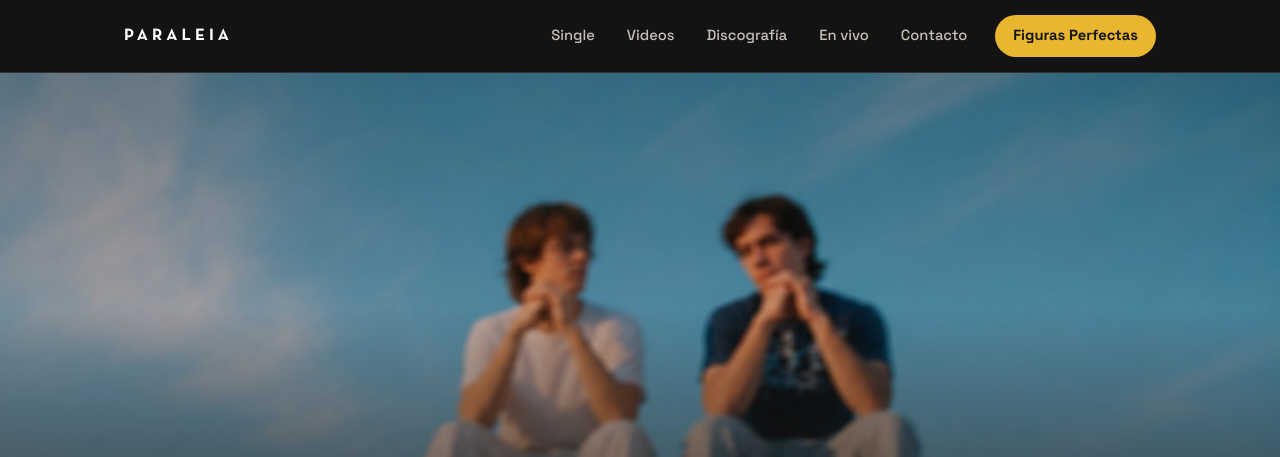
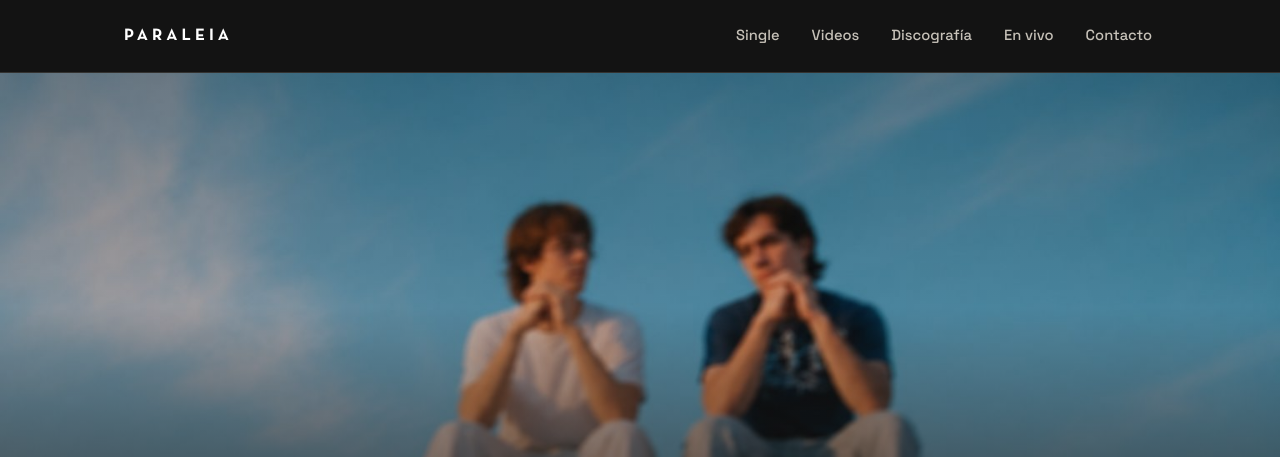
Before and after one commit to fjcarluccimkt/paraleia-landing, a plain HTML site: page index.html in a window 1280 px wide. Shown: the top 457 px of the page. Drawn offline with Linux system fonts and the light colour scheme; a script that the page names is missing.

Commit message:
Quitar botón Figuras Perfectas de la barra de navegación

```diff
--- a/index.html
+++ b/index.html
@@ -194,11 +194,6 @@
       color: rgba(244, 238, 226, 0.8); padding: 10px 4px; transition: color 0.18s;
     }
     .nav-links a:hover { color: var(--yellow); }
-    .nav-pill {
-      padding: 9px 18px !important; border-radius: 999px;
-      background: var(--yellow); color: var(--ink) !important; font-weight: 700 !important;
-    }
-    .nav-pill:hover { background: #f3c84d; color: var(--ink) !important; }
 
     .nav-toggle {
       display: none; flex-direction: column; justify-content: center; gap: 5px;
@@ -226,7 +221,6 @@
         padding: 16px var(--gutter); font-size: 1rem;
         border-top: 1px solid rgba(244, 238, 226, 0.1);
       }
-      .nav-pill { border-radius: 0 !important; text-align: center; }
     }
 
     /* ---------- Hero Expresivo ---------- */
@@ -539,7 +533,6 @@
         <a href="#discografia">Discografía</a>
         <a href="#vivo">En vivo</a>
         <a href="#contacto">Contacto</a>
-        <a class="nav-pill" href="/figuras-perfectas/">Figuras Perfectas</a>
       </div>
     </div>
   </nav>
```
